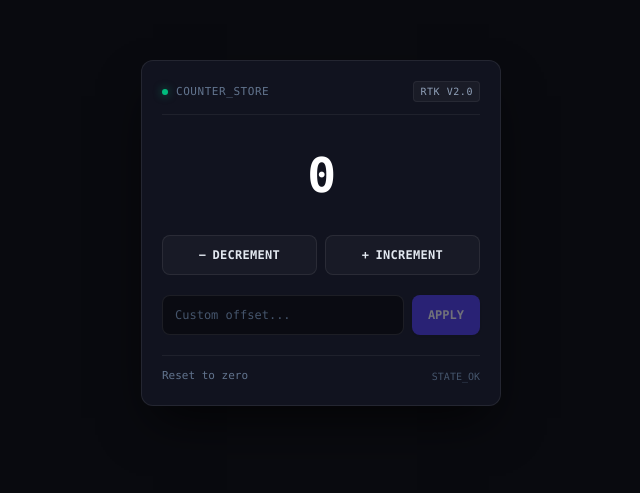
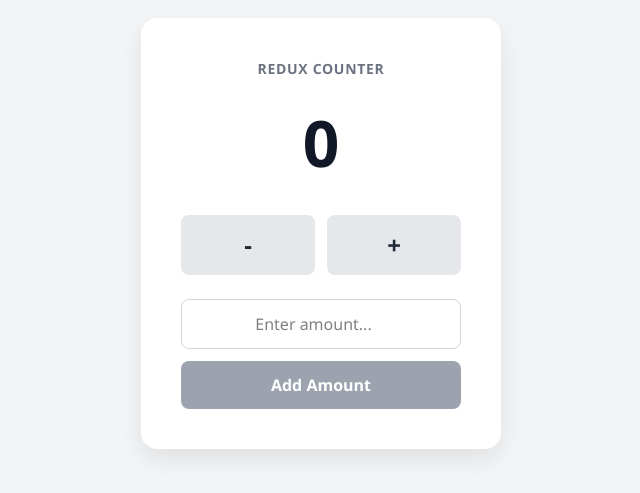
Before and after one commit to alimuzmmil294-coder/New-Repo, a React (Vite) app: page / in a window 1280 px wide. Shown: the part 167-660 px from the top of the page, without its empty margins (319-959 px from the left). Built offline with nearby package versions, Linux system fonts and the light colour scheme.

Commit message:
Redux Practice

```diff
--- a/src/App.jsx
+++ b/src/App.jsx
@@ -1,138 +1,148 @@
-import React, { useState, useTransition, useId } from "react";
+import React, { useState } from "react";
 import { useDispatch, useSelector } from "react-redux";
-import { motion, AnimatePresence } from "framer-motion";
 import {
   increment,
+  incrementByAmount,
   decrement,
-  incrementByAmount,
-  reset,
 } from "./features/counterSlice";
 
-// Production spring config: stiff, non-bouncy, instantaneous tactile feel
-const SPRING_TRANSITION = {
-  type: "spring",
-  stiffness: 500,
-  damping: 30,
-  mass: 0.5,
-};
-
-export default function App() {
+const App = () => {
   const [value, setValue] = useState("");
-  const [, startTransition] = useTransition();
-  const inputId = useId();
-
   const count = useSelector((state) => state.counter.value);
   const dispatch = useDispatch();
 
-  const handleStepSubmit = (e) => {
-    e.preventDefault();
-    const parsed = parseInt(value, 10);
-    if (Number.isNaN(parsed) || parsed === 0) return;
-
-    // Offload Redux state dispatch to non-blocking transition for high frame-rate UI
-    startTransition(() => {
-      dispatch(incrementByAmount(parsed));
+  const handleIncrementByAmount = () => {
+    const numValue = Number(value);
+    if (!isNaN(numValue)) {
+      dispatch(incrementByAmount(numValue));
       setValue("");
-    });
+    }
   };
 
   return (
-    <main className="min-h-screen bg-[#090A0F] text-[#E2E8F0] flex flex-col items-center justify-center p-4 font-mono antialiased selection:bg-indigo-500/20 selection:text-indigo-300">
-      <div className="w-full max-w-[360px] bg-[#11131F] border border-white/[0.08] rounded-xl p-5 shadow-[0_24px_48px_-12px_rgba(0,0,0,0.7)] space-y-5">
-        {/* Header Metadata */}
-        <header className="flex items-center justify-between text-[11px] text-slate-500 tracking-wider uppercase border-b border-white/[0.06] pb-3">
-          <span className="flex items-center gap-2">
-            <span className="h-1.5 w-1.5 rounded-full bg-emerald-500 shadow-[0_0_8px_rgba(16,185,129,0.6)]" />
-            Counter_Store
-          </span>
-          <span className="text-[10px] bg-white/[0.04] border border-white/[0.06] px-1.5 py-0.5 rounded text-slate-400">
-            RTK v2.0
-          </span>
-        </header>
+    <div style={styles.container}>
+      <div style={styles.card}>
+        <h2 style={styles.subtitle}>Redux Counter</h2>
+        <h1 style={styles.counterDisplay}>{count}</h1>
 
-        {/* Tabular Animated Display */}
-        <section className="py-2 flex flex-col items-center justify-center">
-          <div className="relative h-16 w-full flex items-center justify-center overflow-hidden">
-            <AnimatePresence mode="popLayout" initial={false}>
-              <motion.span
-                key={count}
-                initial={{ opacity: 0, y: count > 0 ? 16 : -16 }}
-                animate={{ opacity: 1, y: 0 }}
-                exit={{ opacity: 0, y: count > 0 ? -16 : 16 }}
-                transition={SPRING_TRANSITION}
-                className="text-5xl font-extrabold tracking-tight text-white font-mono tabular-nums absolute"
+        <div style={styles.buttonGroup}>
+          <button
+            style={styles.iconButton}
+            onClick={() => dispatch(decrement())}
           >
-                {count}
-              </motion.span>
-            </AnimatePresence>
-          </div>
-        </section>
-
-        {/* Primary Controls */}
-        <div className="grid grid-cols-2 gap-2">
-          <motion.button
-            whileTap={{ scale: 0.97 }}
-            transition={SPRING_TRANSITION}
-            onClick={() => dispatch(decrement())}
-            aria-label="Decrement count"
-            className="h-10 bg-white/[0.03] hover:bg-white/[0.08] active:bg-white/[0.12] border border-white/[0.08] text-slate-200 rounded-lg text-xs font-semibold tracking-wide transition-colors duration-75 flex items-center justify-center gap-1.5"
+            -
+          </button>
+          <button
+            style={styles.iconButton}
+            onClick={() => dispatch(increment())}
           >
-            <span>−</span>
-            <span>DECREMENT</span>
-          </motion.button>
-
-          <motion.button
-            whileTap={{ scale: 0.97 }}
-            transition={SPRING_TRANSITION}
-            onClick={() => dispatch(increment())}
-            aria-label="Increment count"
-            className="h-10 bg-white/[0.03] hover:bg-white/[0.08] active:bg-white/[0.12] border border-white/[0.08] text-slate-200 rounded-lg text-xs font-semibold tracking-wide transition-colors duration-75 flex items-center justify-center gap-1.5"
-          >
-            <span>+</span>
-            <span>INCREMENT</span>
-          </motion.button>
+            +
+          </button>
         </div>
 
-        {/* Step Input Form */}
-        <form onSubmit={handleStepSubmit} className="space-y-1.5">
-          <label htmlFor={inputId} className="sr-only">
-            Custom step value
-          </label>
-          <div className="flex gap-2">
+        <div style={styles.inputSection}>
           <input
-              id={inputId}
             type="number"
             value={value}
-              placeholder="Custom offset..."
             onChange={(e) => setValue(e.target.value)}
-              className="w-full h-10 px-3 bg-black/40 border border-white/[0.08] focus:border-indigo-500/80 rounded-lg text-xs text-slate-100 placeholder:text-slate-600 focus:outline-none focus:ring-1 focus:ring-indigo-500/50 transition-all font-mono tabular-nums"
+            placeholder="Enter amount..."
+            style={styles.input}
           />
-            <motion.button
-              whileTap={{ scale: 0.97 }}
-              transition={SPRING_TRANSITION}
-              type="submit"
+          <button
             disabled={!value}
-              className="h-10 px-4 bg-indigo-600 hover:bg-indigo-500 active:bg-indigo-700 disabled:opacity-40 disabled:hover:bg-indigo-600 text-white text-xs font-semibold rounded-lg transition-colors duration-75 whitespace-nowrap shadow-sm"
+            onClick={handleIncrementByAmount}
+            style={{
+              ...styles.primaryButton,
+              ...(!value ? styles.disabledButton : {}),
+            }}
           >
-              APPLY
-            </motion.button>
+            Add Amount
+          </button>
         </div>
-        </form>
+      </div>
+    </div>
+  );
+};
 
-        {/* Footer */}
-        <footer className="pt-3 border-t border-white/[0.06] flex items-center justify-between">
-          <button
-            onClick={() => {
-              dispatch(reset());
-              setValue("");
-            }}
-            className="text-[11px] text-slate-500 hover:text-slate-300 font-medium transition-colors"
-          >
-            Reset to zero
-          </button>
-          <span className="text-[10px] text-slate-600">STATE_OK</span>
-        </footer>
-      </div>
-    </main>
-  );
-}
+// Inline Styles
+const styles = {
+  container: {
+    minHeight: "100vh",
+    display: "flex",
+    justifyContent: "center",
+    alignItems: "center",
+    backgroundColor: "#f3f4f6",
+    fontFamily: "'Segoe UI', Tahoma, Geneva, Verdana, sans-serif",
+  },
+  card: {
+    backgroundColor: "#ffffff",
+    padding: "2.5rem",
+    borderRadius: "16px",
+    boxShadow: "0 10px 25px rgba(0, 0, 0, 0.08)",
+    textAlign: "center",
+    width: "100%",
+    maxWidth: "360px",
+  },
+  subtitle: {
+    margin: 0,
+    fontSize: "0.875rem",
+    textTransform: "uppercase",
+    letterSpacing: "0.05em",
+    color: "#6b7280",
+    fontWeight: "600",
+  },
+  counterDisplay: {
+    fontSize: "4rem",
+    margin: "1rem 0 1.5rem",
+    color: "#111827",
+    fontWeight: "700",
+  },
+  buttonGroup: {
+    display: "flex",
+    gap: "0.75rem",
+    justifyContent: "center",
+    marginBottom: "1.5rem",
+  },
+  iconButton: {
+    flex: "1",
+    padding: "0.75rem",
+    fontSize: "1.5rem",
+    fontWeight: "600",
+    backgroundColor: "#e5e7eb",
+    color: "#1f2937",
+    border: "none",
+    borderRadius: "8px",
+    cursor: "pointer",
+    transition: "background-color 0.2s ease",
+  },
+  inputSection: {
+    display: "flex",
+    flexDirection: "column",
+    gap: "0.75rem",
+  },
+  input: {
+    padding: "0.75rem",
+    fontSize: "1rem",
+    border: "1.5px solid #d1d5db",
+    borderRadius: "8px",
+    outline: "none",
+    textAlign: "center",
+  },
+  primaryButton: {
+    padding: "0.75rem",
+    fontSize: "1rem",
+    fontWeight: "600",
+    backgroundColor: "#2563eb",
+    color: "#ffffff",
+    border: "none",
+    borderRadius: "8px",
+    cursor: "pointer",
+    transition: "background-color 0.2s ease",
+  },
+  disabledButton: {
+    backgroundColor: "#9ca3af",
+    cursor: "not-allowed",
+  },
+};
+
+export default App;
--- a/src/features/counterSlice.js
+++ b/src/features/counterSlice.js
@@ -1,6 +1,6 @@
 import { createSlice } from "@reduxjs/toolkit";
 
-export const counterSlice = createSlice({
+const counterSlice = createSlice({
   name: "counter",
   initialState: {
     value: 0,
@@ -15,13 +15,8 @@ export const counterSlice = createSlice({
     incrementByAmount: (state, action) => {
       state.value += action.payload;
     },
-    reset: (state) => {
-      state.value = 0;
-    },
   },
 });
 
-export const { increment, decrement, incrementByAmount, reset } =
-  counterSlice.actions;
-
+export const { increment, incrementByAmount, decrement } = counterSlice.actions;
 export default counterSlice.reducer;
```
Lines whose indentation alone changed are shown as unchanged.
